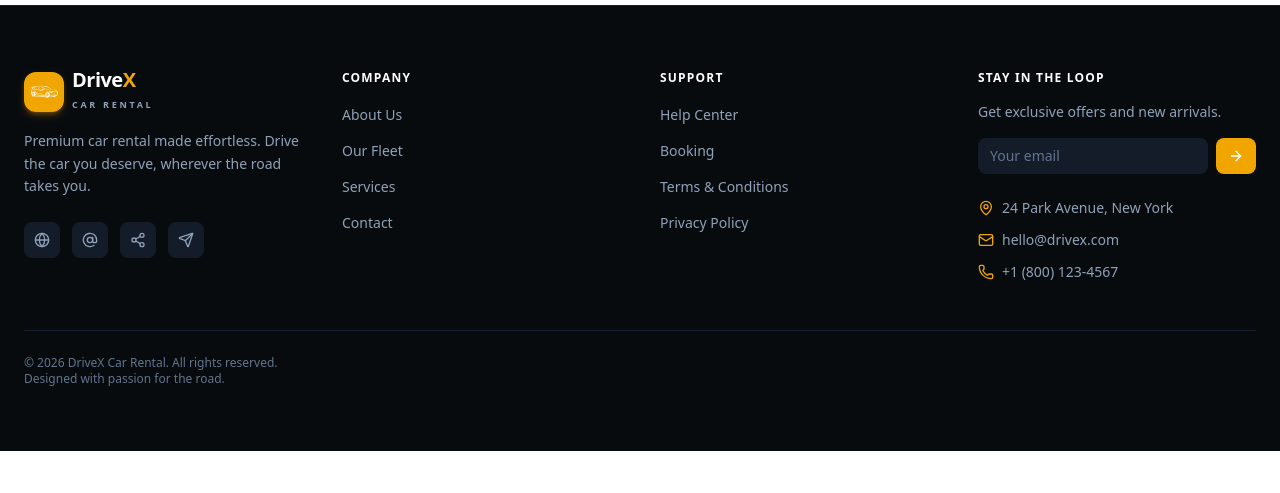
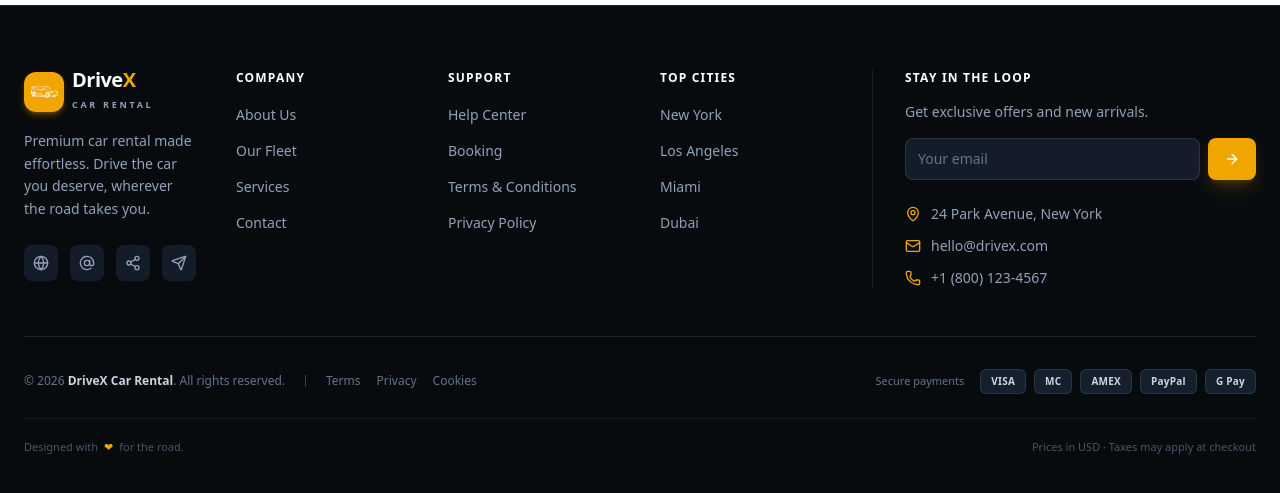
Before and after one commit to anouwardinea-sys/driveluxury, a React (Vite) app: page / in a window 1280 px wide. Shown: the part 6382-6875 px from the top of the page. Before the commit the page ends 6833 px from the top, so only its background shows below. Built offline with nearby package versions, Linux system fonts and the light colour scheme.

Commit message:
Redesign footer: copyright bar, legal links, payment badges, balanced columns

```diff
--- a/src/components/Footer.jsx
+++ b/src/components/Footer.jsx
@@ -23,15 +23,26 @@ const columns = [
       { name: 'Privacy Policy', to: '/contact' },
     ],
   },
+  {
+    title: 'Top Cities',
+    links: [
+      { name: 'New York', to: '/locations' },
+      { name: 'Los Angeles', to: '/locations' },
+      { name: 'Miami', to: '/locations' },
+      { name: 'Dubai', to: '/locations' },
+    ],
+  },
 ];
 
 export default function Footer() {
   return (
     <footer className="bg-[#080b0d] border-t border-slate-800/70 mt-auto">
       <div className="max-w-7xl mx-auto px-6 py-16">
-        <div className="grid grid-cols-1 md:grid-cols-2 lg:grid-cols-4 gap-10">
+        {/* Grille equil libre : la marque occupe 2 colonnes, puis chaque
+            rubrique de liens 1 colonne. Total 6 en desktop. */}
+        <div className="grid grid-cols-1 sm:grid-cols-2 lg:grid-cols-6 gap-10">
           {/* Brand */}
-          <div className="lg:col-span-1">
+          <div className="sm:col-span-2 lg:col-span-1">
             <Link to="/" className="flex items-center gap-2 mb-4">
               <img
                 src={asset('/brand/logo-mark.png')}
@@ -81,30 +92,80 @@ export default function Footer() {
           ))}
 
           {/* Newsletter + contact */}
-          <div>
+          <div className="sm:col-span-2 lg:col-span-2 lg:pl-8 lg:border-l lg:border-slate-800/70">
             <h4 className="text-xs font-bold tracking-widest uppercase text-white mb-4">Stay in the loop</h4>
             <p className="text-sm text-slate-400 mb-4">Get exclusive offers and new arrivals.</p>
             <form className="flex gap-2 mb-6" onSubmit={(e) => e.preventDefault()}>
               <input
                 type="email"
                 placeholder="Your email"
-                className="flex-1 min-w-0 px-3 py-2 rounded-lg bg-slate-800/60 border-slate-700 text-sm text-white placeholder-slate-500 focus:outline-none focus:border-[#f0a500]"
+                className="flex-1 min-w-0 px-3 py-2.5 rounded-lg bg-slate-800/60 border border-slate-700/70 text-sm text-white placeholder-slate-500 focus:outline-none focus:border-[#f0a500] transition"
               />
-              <button className="px-3 py-2 rounded-lg bg-[#f0a500] hover:bg-[#d99200] text-white transition" aria-label="Subscribe">
+              <button
+                className="px-4 py-2.5 rounded-lg bg-[#f0a500] hover:bg-[#d99200] text-white transition shadow-lg shadow-amber-500/20"
+                aria-label="Subscribe"
+              >
                 <ArrowRight className="w-4 h-4" />
               </button>
             </form>
             <ul className="space-y-3 text-sm text-slate-400">
-              <li className="flex items-center gap-2"><MapPin className="w-4 h-4 text-[#f0a500]" /> 24 Park Avenue, New York</li>
-              <li className="flex items-center gap-2"><Mail className="w-4 h-4 text-[#f0a500]" /> hello@drivex.com</li>
-              <li className="flex items-center gap-2"><Phone className="w-4 h-4 text-[#f0a500]" /> +1 (800) 123-4567</li>
+              <li className="flex items-center gap-2.5">
+                <MapPin className="w-4 h-4 text-[#f0a500] shrink-0" /> 24 Park Avenue, New York
+              </li>
+              <li className="flex items-center gap-2.5">
+                <Mail className="w-4 h-4 text-[#f0a500] shrink-0" />
+                <a href="mailto:hello@drivex.com" className="hover:text-[#f0a500] transition">hello@drivex.com</a>
+              </li>
+              <li className="flex items-center gap-2.5">
+                <Phone className="w-4 h-4 text-[#f0a500] shrink-0" />
+                <a href="tel:+18001234567" className="hover:text-[#f0a500] transition">+1 (800) 123-4567</a>
+              </li>
             </ul>
           </div>
         </div>
 
-        <div className="mt-12 pt-6 border-t border-slate-800/70 flex-col sm:flex-row items-center justify-between gap-3 text-xs text-slate-500">
-          <p>&copy; {new Date().getFullYear()} DriveX Car Rental. All rights reserved.</p>
-          <p>Designed with passion for the road.</p>
+        {/* ============ BARRE DE COPYRIGHT ============ */}
+        <div className="mt-12 pt-8 border-t border-slate-800/70">
+          <div className="flex flex-col lg:flex-row items-center justify-between gap-6">
+            {/* Copyright + mentions legales */}
+            <div className="flex flex-col sm:flex-row items-center gap-2 sm:gap-5 text-xs text-slate-500 text-center sm:text-left">
+              <p>
+                &copy; {new Date().getFullYear()}{' '}
+                <span className="font-semibold text-slate-300">DriveX Car Rental</span>. All rights reserved.
+              </p>
+              <span className="hidden sm:block w-px h-3 bg-slate-700" aria-hidden="true" />
+              <nav className="flex items-center gap-4">
+                <Link to="/contact" className="hover:text-[#f0a500] transition">Terms</Link>
+                <Link to="/contact" className="hover:text-[#f0a500] transition">Privacy</Link>
+                <Link to="/contact" className="hover:text-[#f0a500] transition">Cookies</Link>
+              </nav>
+            </div>
+
+            {/* Moyens de paiement acceptes */}
+            <div className="flex items-center gap-4">
+              <span className="text-[11px] text-slate-500 hidden sm:inline">Secure payments</span>
+              <div className="flex items-center gap-2">
+                {['VISA', 'MC', 'AMEX', 'PayPal', 'G Pay'].map((p) => (
+                  <span
+                    key={p}
+                    className="px-2.5 py-1 rounded-md bg-slate-800/70 border border-slate-700/70 text-[10px] font-bold text-slate-300 tracking-wide"
+                  >
+                    {p}
+                  </span>
+                ))}
+              </div>
+            </div>
+          </div>
+
+          {/* Ligne du bas */}
+          <div className="mt-6 pt-5 border-t border-slate-800/50 flex flex-col sm:flex-row items-center justify-between gap-3 text-[11px] text-slate-600">
+            <p className="flex items-center gap-1.5">
+              Designed with
+              <span className="text-[#f0a500]">&#10084;</span>
+              for the road.
+            </p>
+            <p>Prices in USD &middot; Taxes may apply at checkout</p>
+          </div>
         </div>
       </div>
     </footer>
--- a/src/pages/Home.jsx
+++ b/src/pages/Home.jsx
@@ -281,13 +281,13 @@ export default function Home() {
 
       {/* ================= CTA ================= */}
       <section className="max-w-7xl mx-auto px-6 pb-24">
-        <div className="relative overflow-hidden rounded-3xl border-amber-500/30">
+        <div className="relative isolate overflow-hidden rounded-3xl border-amber-500/30 min-h-[320px] flex items-center">
           <img
             src="https://images.unsplash.com/photo-1449965408869-eaa3f722e40d?auto=format&fit=crop&w=1600&q=80"
             alt="Road trip"
-            className="absolute inset-0 w-full h-full object-cover"
+            className="absolute inset-0 -z-10 w-full h-full object-cover"
           />
-          <div className="absolute inset-0 bg-gradient-to-r from-[#0b0f12] via-[#0b0f12]/85 to-transparent" />
+          <div className="absolute inset-0 -z-10 bg-gradient-to-r from-[#0b0f12] via-[#0b0f12]/85 to-transparent" />
           <div className="relative px-8 sm:px-14 py-16 max-w-xl">
             <h2 className="text-3xl sm:text-4xl font-black text-white leading-tight">
               Ready to hit the road? Let us handle the wheels.
```
